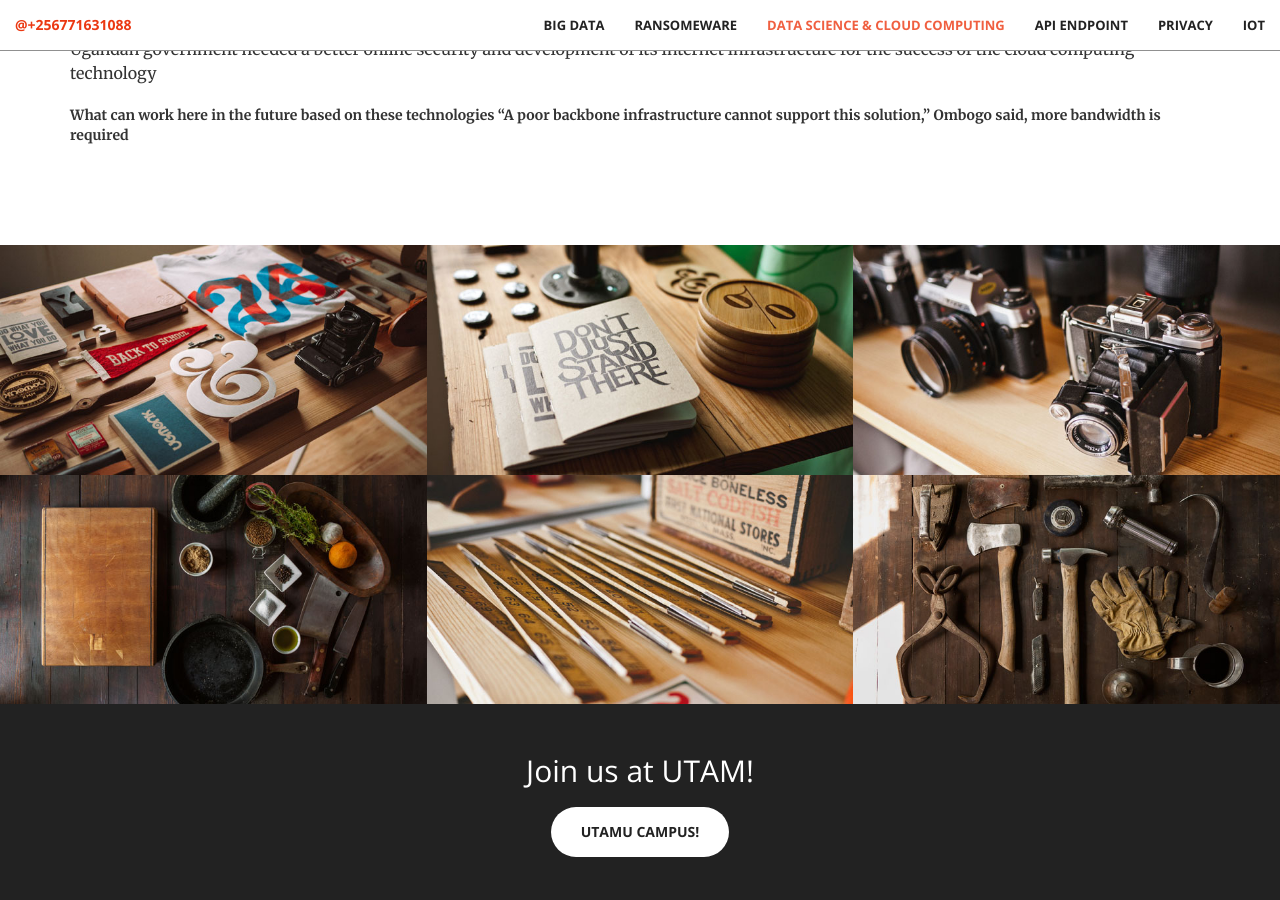
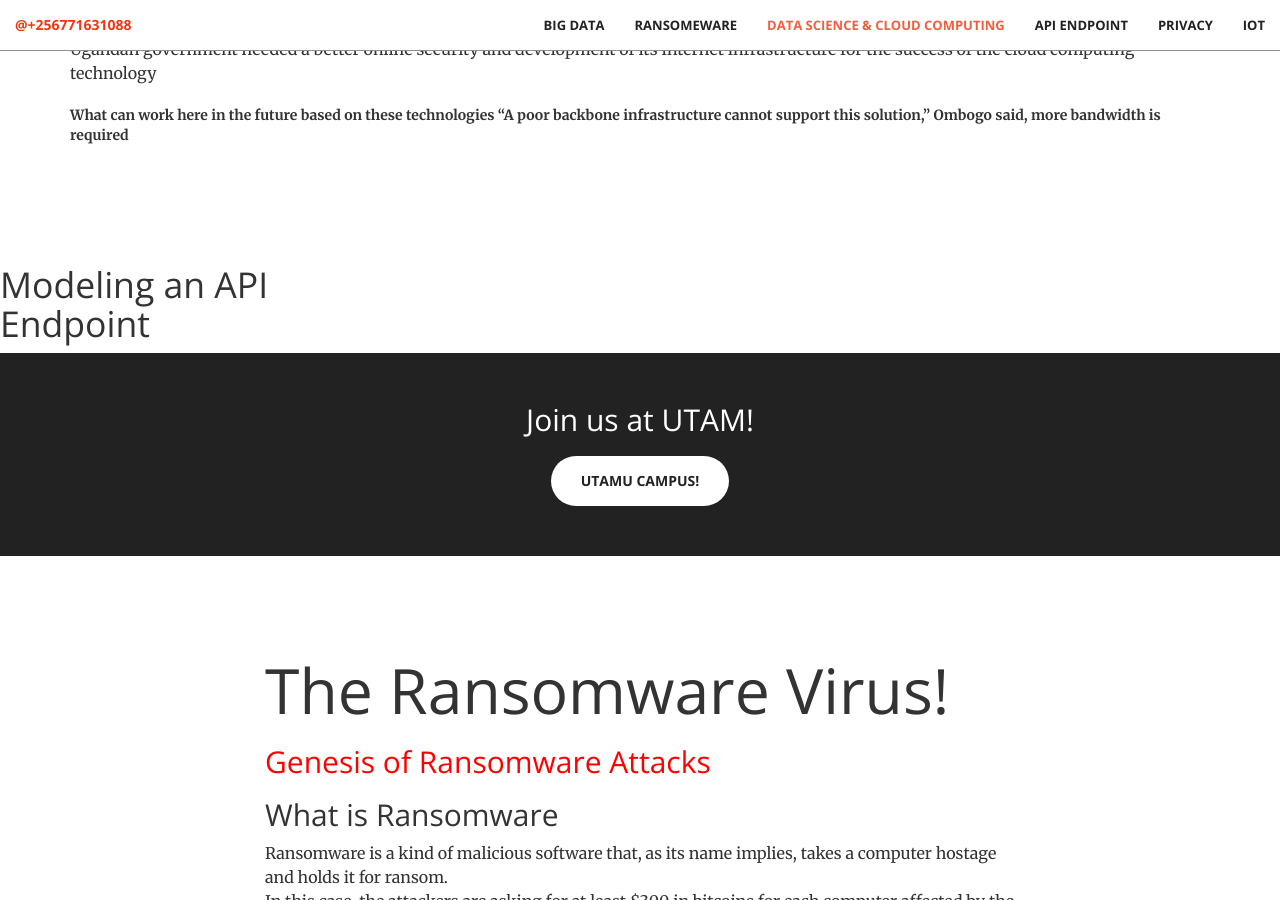
Before and after one commit to deromatic/deromatic.github.io, a Jekyll site: the page built from index.html, in a window 1280 px wide and 900 px high, scrolled down 5128 px. Built offline with Jekyll 4.4.1, drawn with Linux system fonts in a browser that asks for light colours.

Commit message:
Update portfolio.html

```diff
--- a/_includes/portfolio.html
+++ b/_includes/portfolio.html
@@ -2,94 +2,10 @@
     <div class="container-fluid">
         <div class="row no-gutter">
             <div class="col-lg-4 col-sm-6">
-                <a href="#" class="portfolio-box">
-                    <img src="img/portfolio/1.jpg" class="img-responsive" alt="">
-                    <div class="portfolio-box-caption">
-                        <div class="portfolio-box-caption-content">
-                            <div class="project-category text-faded">
-                                Category
-                            </div>
-                            <div class="project-name">
-                                Project Name
-                            </div>
-                        </div>
-                    </div>
-                </a>
-            </div>
-            <div class="col-lg-4 col-sm-6">
-                <a href="#" class="portfolio-box">
-                    <img src="img/portfolio/2.jpg" class="img-responsive" alt="">
-                    <div class="portfolio-box-caption">
-                        <div class="portfolio-box-caption-content">
-                            <div class="project-category text-faded">
-                                Category
-                            </div>
-                            <div class="project-name">
-                                Project Name
-                            </div>
-                        </div>
-                    </div>
-                </a>
-            </div>
-            <div class="col-lg-4 col-sm-6">
-                <a href="#" class="portfolio-box">
-                    <img src="img/portfolio/3.jpg" class="img-responsive" alt="">
-                    <div class="portfolio-box-caption">
-                        <div class="portfolio-box-caption-content">
-                            <div class="project-category text-faded">
-                                Category
-                            </div>
-                            <div class="project-name">
-                                Project Name
-                            </div>
-                        </div>
-                    </div>
-                </a>
-            </div>
-            <div class="col-lg-4 col-sm-6">
-                <a href="#" class="portfolio-box">
-                    <img src="img/portfolio/4.jpg" class="img-responsive" alt="">
-                    <div class="portfolio-box-caption">
-                        <div class="portfolio-box-caption-content">
-                            <div class="project-category text-faded">
-                                Category
-                            </div>
-                            <div class="project-name">
-                                Project Name
-                            </div>
-                        </div>
-                    </div>
-                </a>
-            </div>
-            <div class="col-lg-4 col-sm-6">
-                <a href="#" class="portfolio-box">
-                    <img src="img/portfolio/5.jpg" class="img-responsive" alt="">
-                    <div class="portfolio-box-caption">
-                        <div class="portfolio-box-caption-content">
-                            <div class="project-category text-faded">
-                                Category
-                            </div>
-                            <div class="project-name">
-                                Project Name
-                            </div>
-                        </div>
-                    </div>
-                </a>
-            </div>
-            <div class="col-lg-4 col-sm-6">
-                <a href="#" class="portfolio-box">
-                    <img src="img/portfolio/6.jpg" class="img-responsive" alt="">
-                    <div class="portfolio-box-caption">
-                        <div class="portfolio-box-caption-content">
-                            <div class="project-category text-faded">
-                                Category
-                            </div>
-                            <div class="project-name">
-                                Project Name
-                            </div>
-                        </div>
-                    </div>
-                </a>
+
+               <h1> Modeling an API Endpoint</h1>
+
+
             </div>
         </div>
     </div>
```
